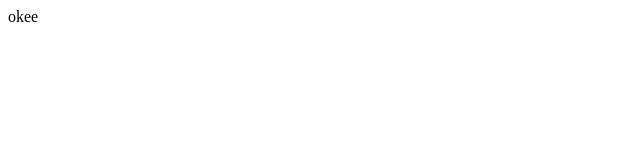
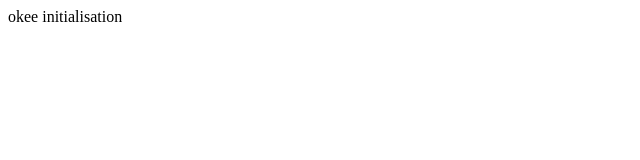
Before and after one commit to Kanto21/ProjetTestgitHtml, a plain HTML site: page Login/Login.html in a window 1280 px wide. Shown: the whole page, without its empty margins (0-640 px from the left). Drawn offline with Linux system fonts and the light colour scheme.

Commit message:
2e branch

```diff
--- a/Login/Login.html
+++ b/Login/Login.html
@@ -5,7 +5,9 @@
             <link rel="stylesheet" type="text/css" href="Css/Style.css">
     </head>
     <body>
-        <div> okee</div><!-----Ataovy eto ny logo sy sary-->
+        <div> okee
+            initialisation
+        </div><!-----Ataovy eto ny logo sy sary-->
 
         <div></div><!--ataovy eto ny animation kely -->
     </body>
```
